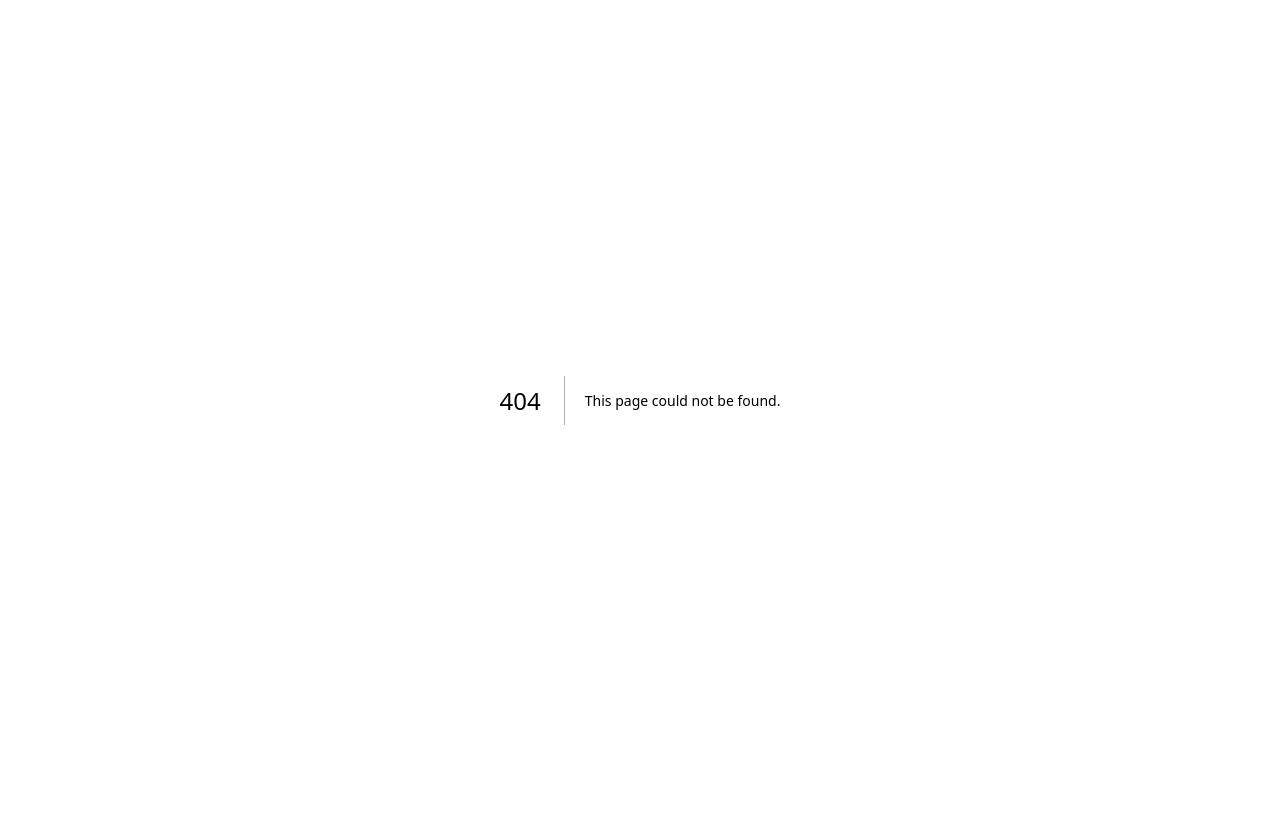
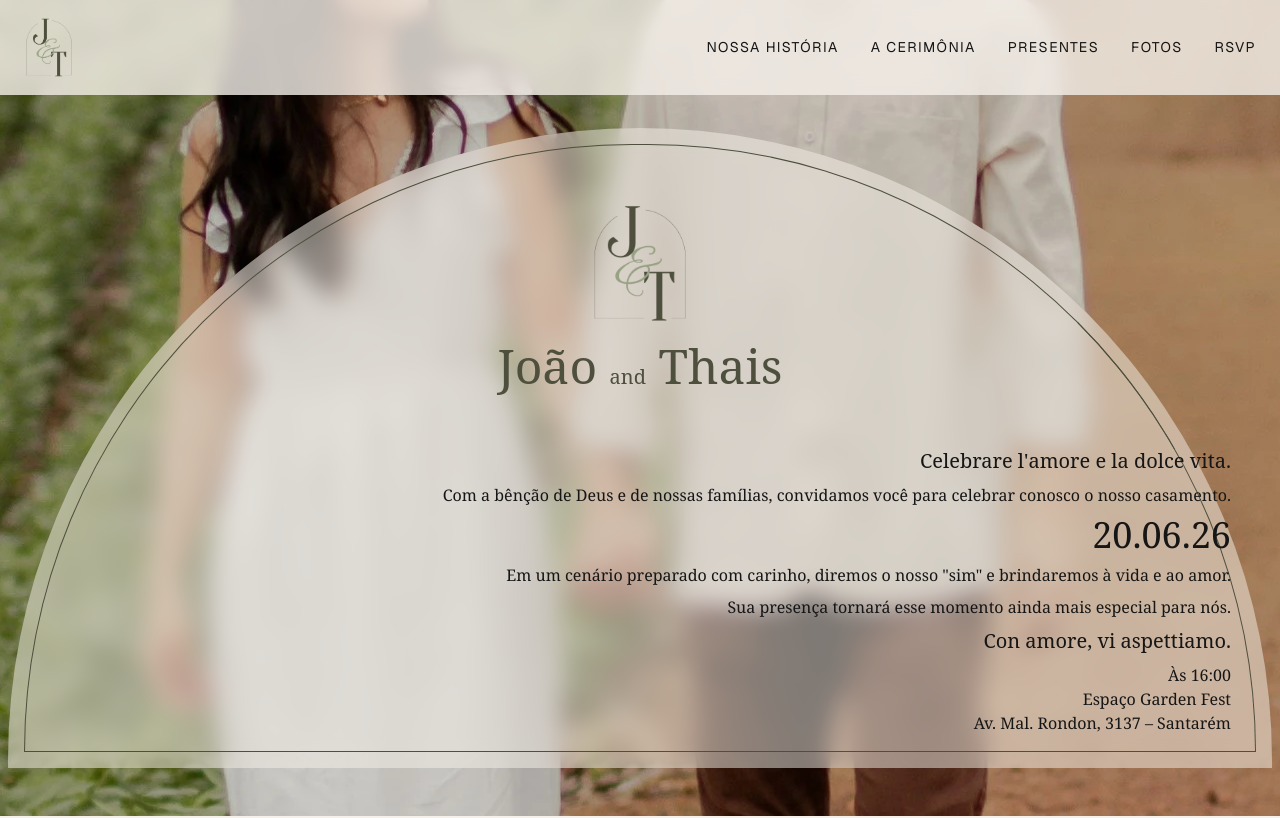
Before and after one commit to joaorodrs/wedding, a Next.js app: page /convite in a window 1280 px wide. Before the commit this address had no page. Shown: the top 818 px of the page. Built offline with nearby package versions, Linux system fonts and the light colour scheme; a web font is replaced by a local one.

Commit message:
fix: adds invite page

```diff
--- /dev/null
+++ b/app/convite/page.tsx
@@ -0,0 +1,53 @@
+import { Footer } from "@/components/sections/footer";
+import { WeddingNav } from "@/components/wedding-nav";
+import Image from "next/image";
+
+export default function Convite() {
+  return (
+    <div className="min-h-screen bg-background">
+      <WeddingNav />
+
+      <main className="pt-32 bg-[url('/capa-inicio.webp')] bg-center pb-12">
+        <div className="bg-[#f5f1ea]/50 backdrop-blur-md rounded-t-full p-4 mx-2">
+          <div className="font-serif flex flex-col gap-2 text-right px-6 border border-[#4e4f3d] pt-12 rounded-t-full pb-4">
+            <Image
+              src="/brazao.png"
+              alt="J&T"
+              width={100}
+              height={300}
+              className="mx-auto"
+            />
+            <h1 className="font-handwritten text-5xl text-center text-[#4e4f3d]">
+              João <span className="text-xl">and</span> Thais
+            </h1>
+            <p className="font-handwritten text-xl mt-12">
+              Celebrare l'amore e la dolce vita.
+            </p>
+            <p>
+              Com a bênção de Deus e de nossas famílias, convidamos você para
+              celebrar conosco o nosso casamento.
+            </p>
+            <h2 className="text-4xl">20.06.26</h2>
+            <p>
+              Em um cenário preparado com carinho, diremos o nosso "sim" e
+              brindaremos à vida e ao amor.
+            </p>
+            <p>
+              Sua presença tornará esse momento ainda mais especial para nós.
+            </p>
+            <h3 className="font-handwritten text-xl">
+              Con amore, vi aspettiamo.
+            </h3>
+            <div>
+              <p>Às 16:00</p>
+              <p>Espaço Garden Fest</p>
+              <p>Av. Mal. Rondon, 3137 – Santarém</p>
+            </div>
+          </div>
+        </div>
+      </main>
+
+      <Footer />
+    </div>
+  );
+}
--- a/app/globals.css
+++ b/app/globals.css
@@ -81,6 +81,7 @@
 @theme inline {
   --font-sans: "Geist", "Geist Fallback";
   --font-serif: "Oranienbaum", "Georgia", "serif";
+  --font-handwritten: "'Pinyon Script'", "serif";
   --color-background: var(--background);
   --color-foreground: var(--foreground);
   --color-dim-green: var(--dim-green);
--- a/app/layout.tsx
+++ b/app/layout.tsx
@@ -1,12 +1,21 @@
 import type React from "react";
 import type { Metadata } from "next";
-import { Geist, Oranienbaum, Badeen_Display } from "next/font/google";
+import {
+  Geist,
+  Oranienbaum,
+  Badeen_Display,
+  Pinyon_Script,
+} from "next/font/google";
 import { Analytics } from "@vercel/analytics/next";
 import "./globals.css";
 import { Toaster } from "@/components/ui/sonner";
 
 const _geist = Geist({ subsets: ["latin"] });
 const _oranienbaum = Oranienbaum({
+  subsets: ["latin"],
+  weight: ["400"],
+});
+const _pinyonScript = Pinyon_Script({
   subsets: ["latin"],
   weight: ["400"],
 });
```
